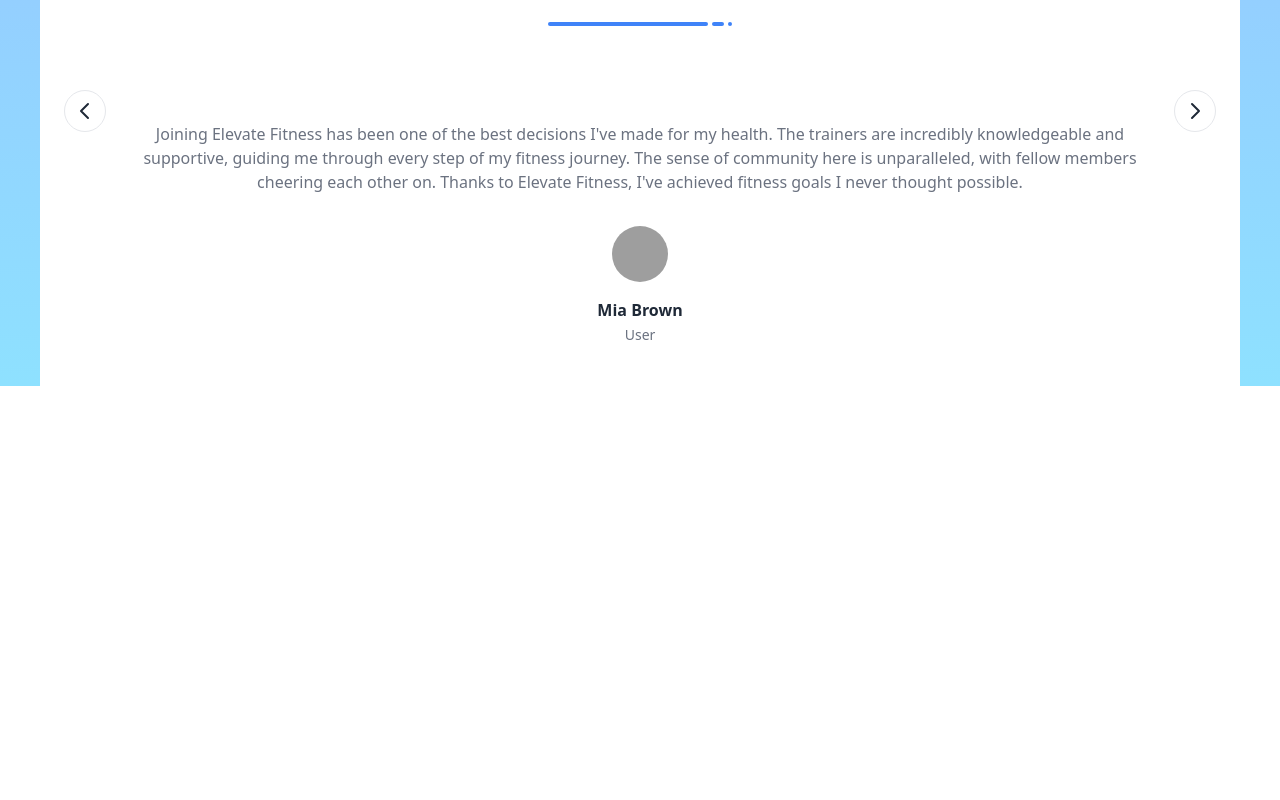
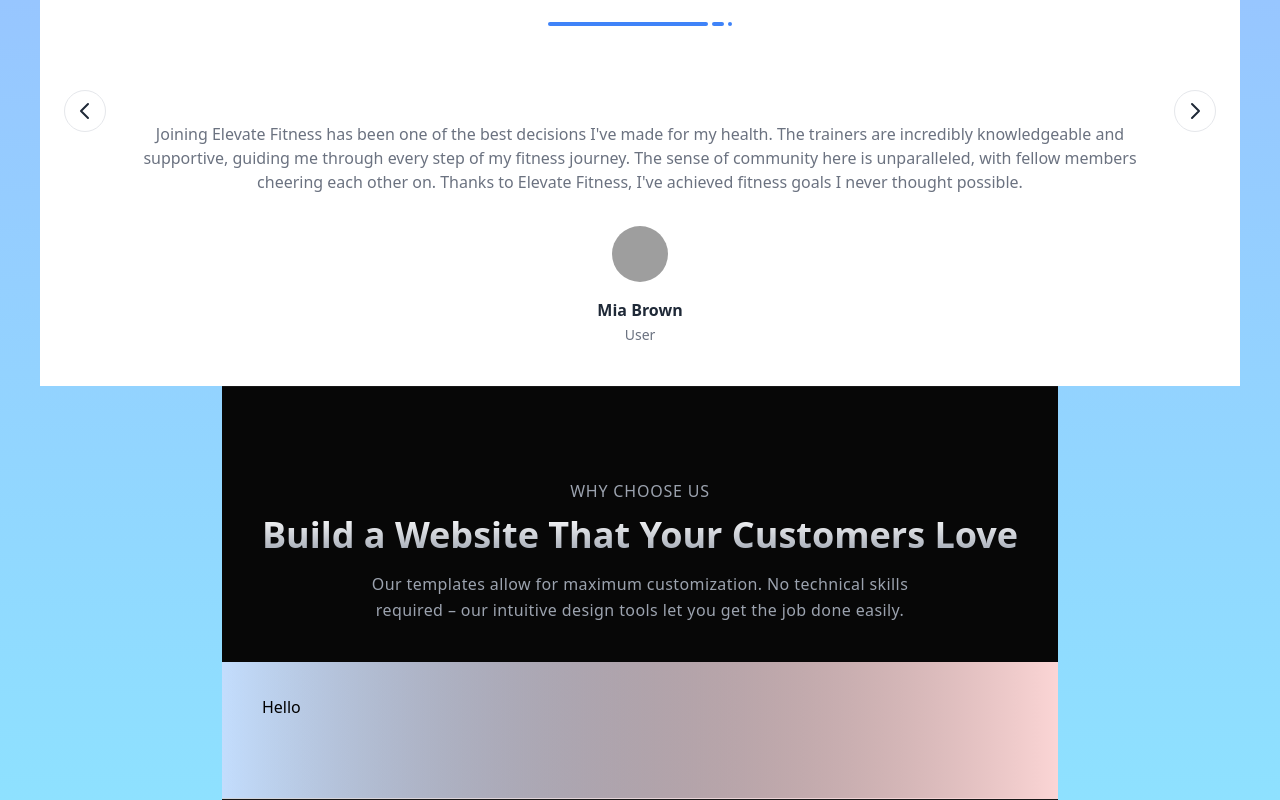
Before and after one commit to nicholasg2001/Elevate, a React (Vite) app in the folder client/: page / in a window 1280 px wide. Shown: the part 823-1623 px from the top of the page. Before the commit the page ends 1209 px from the top, so only its background shows below. Built offline with nearby package versions, Linux system fonts and the light colour scheme; grey boxes are pictures that could not be loaded.

Commit message:
Finished Story

```diff
--- a/client/src/components/LandingNavBar.jsx
+++ b/client/src/components/LandingNavBar.jsx
@@ -19,14 +19,24 @@ const LandingNavBar = () => {
             </Link>
           </li>
           <li>
-            <Link to="/about" className="font-poppins text-white text-2xl">
+            <ScrollLink
+                to="aboutus"
+                smooth={true}
+                duration={500}
+                className="font-poppins text-white text-2xl cursor-pointer"
+            >
               About Us
-            </Link>
+            </ScrollLink>
           </li>
           <li>
-            <Link to="/trainers" className="font-poppins text-white text-2xl">
+            <ScrollLink
+                to="testimonials"
+                smooth={true}
+                duration={500}
+                className="font-poppins text-white text-2xl cursor-pointer"
+            >
               Testimonials
-            </Link>
+            </ScrollLink>
           </li>
           <li>
             <button className="text-xl text-white font-poppins bg-gradient-to-r from-blue-500 to-blue-700 overflow-hidden hover:from-blue-600 hover:to-blue-800 py-3 px-6 rounded-full transform transition-all duration-500 ease-in-out hover:brightness-110 hover:animate-pulse">
--- /dev/null
+++ b/client/src/components/landingPage/AboutUs.jsx
@@ -0,0 +1,35 @@
+
+const AboutUs = ({id}) => {
+    return (
+        <div className="bg-black " id={id}>
+            <section
+                id="features"
+                className="relative block px-6 py-10 md:py-20 md:px-10 border-t border-b border-neutral-900 bg-neutral-900/30"
+            >
+
+            <div className="relative mx-auto max-w-5xl text-center">
+              <span className="text-gray-400 my-3 flex items-center justify-center font-medium uppercase tracking-wider">
+                Why choose us
+              </span>
+              <h2 className="block w-full bg-gradient-to-b from-white to-gray-400 bg-clip-text font-bold text-transparent text-3xl sm:text-4xl">
+                Build a Website That Your Customers Love
+              </h2>
+              <p className="mx-auto my-4 w-full max-w-xl bg-transparent text-center font-medium leading-relaxed tracking-wide text-gray-400">
+                Our templates allow for maximum customization. No technical skills required – our intuitive design tools let
+                you get the job done easily.
+              </p>
+            </div>
+
+                <div className="relative mx-auto max-w-7xl z-10 grid grid-cols-1 gap-10 pt-14 sm:grid-cols-2 lg:grid-cols-3">
+               Hello
+                </div>
+
+
+                <div className="absolute bottom-0 left-0 z-0 h-1/3 w-full border-b border-gray-300 bg-gradient-to-r from-blue-200 to-transparent"></div>
+                <div className="absolute bottom-0 right-0 z-0 h-1/3 w-full bg-gradient-to-l from-red-200 to-transparent"></div>
+            </section>
+         </div>
+    );
+};
+
+export default AboutUs;
--- a/client/src/components/landingPage/Testimonials.jsx
+++ b/client/src/components/landingPage/Testimonials.jsx
@@ -1,7 +1,7 @@
 import {useEffect, useRef, useState} from "react";
 
 
-const Testimonials = () => {
+const Testimonials = ({id}) => {
     const testimonialsRef = useRef(null);
 
     // Testimonials data
@@ -33,7 +33,7 @@ const Testimonials = () => {
     const renderTestimonial = () => {
         const testimonial = testimonials[currentTestimonialIndex];
         return (
-            <div>
+            <div id={id}>
                 <p className="flex items-center text-center text-gray-500 lg:mx-8">{testimonial.content}</p>
                 <div className="flex flex-col items-center justify-center mt-8">
                     <img className="object-cover rounded-full w-14 h-14" src={testimonial.imageSrc} alt="" />
--- a/client/src/pages/LandingPage.jsx
+++ b/client/src/pages/LandingPage.jsx
@@ -1,8 +1,7 @@
 import LandingPageBox from "../components/landingPage/LandingPageBox";
 import LandingNavBar from "../components/LandingNavBar";
 import Testimonials from '../components/landingPage/Testimonials';
-import AboutUs from '../components/landingPage/AboutUs';
-
+import AboutUs from "../components/landingPage/AboutUs";
 
 const LandingPage = () => {
   return (
@@ -10,8 +9,8 @@ const LandingPage = () => {
       <LandingNavBar />
       <div className="flex flex-col justify-center items-center h-full">
         <LandingPageBox />
-          <Testimonials />
-          {/*<AboutUs />*/}
+          <Testimonials id="testimonials"/>
+          <AboutUs id="aboutus" />
       </div>
     </div>
   );
```
